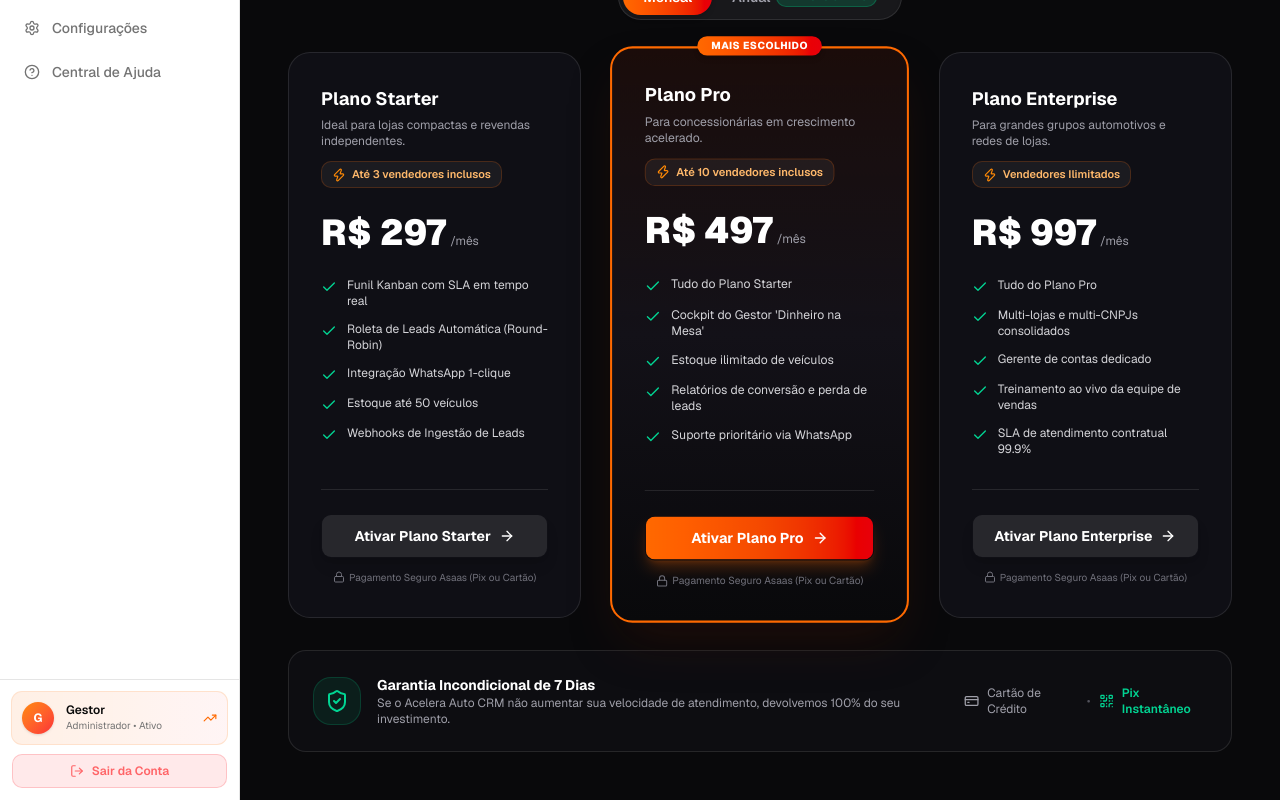
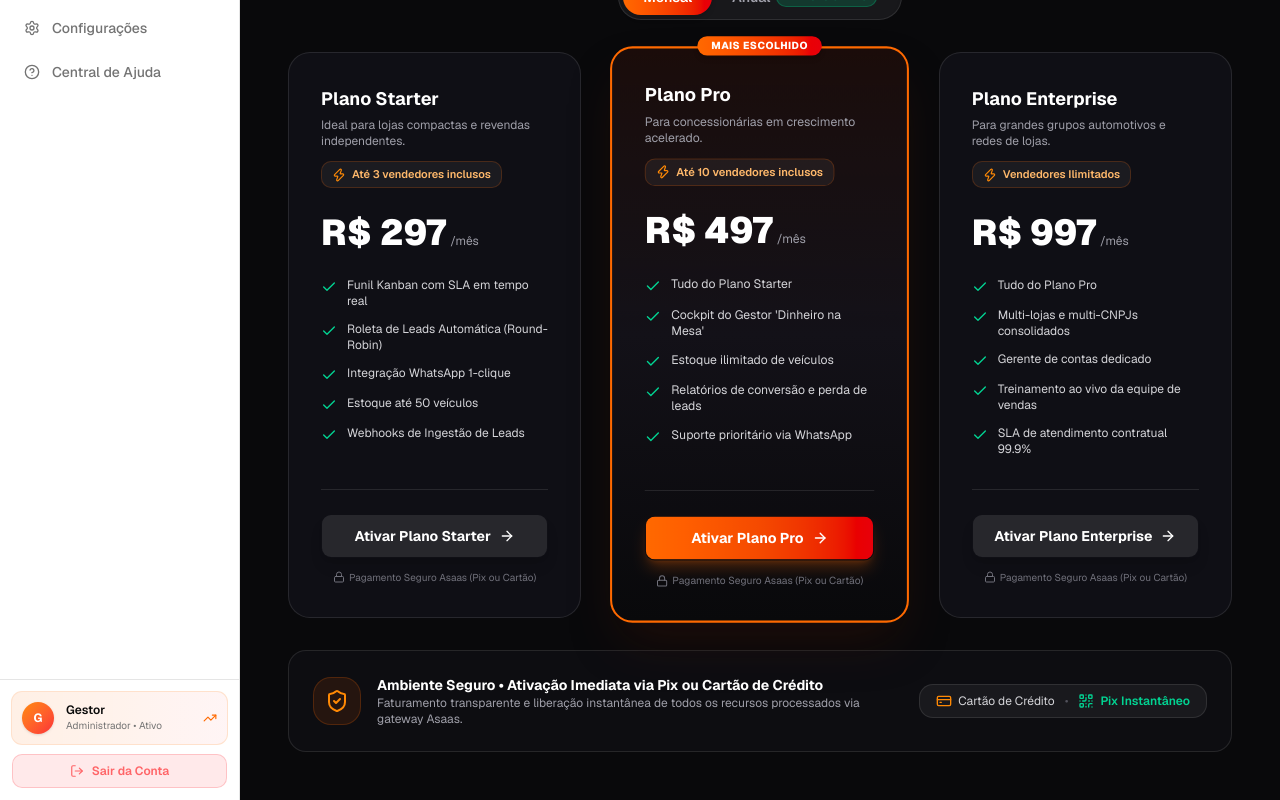
Before and after one commit to cristianlohn/acelera-auto-crm, a Next.js app: page /billing in a window 1280 px wide. Shown: the part 244-1044 px from the top of the page. Built offline with nearby package versions, Linux system fonts and the light colour scheme; no server answers.

Commit message:
refactor(billing): replace guarantee section with secure payment footer and add integration tests

```diff
--- a/src/app/(dashboard)/billing/page.tsx
+++ b/src/app/(dashboard)/billing/page.tsx
@@ -7,7 +7,7 @@
  * - Escolha de ciclo de faturamento (Mensal / Anual com 2 meses grátis).
  * - Seleção de plano (Starter R$ 297, Pro R$ 497, Enterprise R$ 997).
  * - Checkout direto simulado com suporte a Cartão de Crédito e Pix.
- * - Feedback visual de segurança e garantia de 7 dias.
+ * - Ambiente seguro e ativação imediata via gateway Asaas.
  */
 
 "use client";
@@ -286,25 +286,31 @@
           })}
         </div>
 
-        {/* Garantia & Segurança */}
-        <div className="rounded-2xl border border-white/10 bg-[#121218]/50 p-6 flex flex-col sm:flex-row items-center justify-between gap-4 text-center sm:text-left">
+        {/* Ambiente Seguro & Métodos de Pagamento */}
+        <div className="rounded-2xl border border-white/10 bg-[#121218]/50 p-5 sm:p-6 flex flex-col sm:flex-row items-center justify-between gap-4 text-center sm:text-left">
           <div className="flex items-center gap-4">
-            <div className="flex h-12 w-12 shrink-0 items-center justify-center rounded-2xl bg-emerald-500/10 text-emerald-400 border border-emerald-500/20">
+            <div className="flex h-12 w-12 shrink-0 items-center justify-center rounded-2xl bg-orange-500/10 text-orange-400 border border-orange-500/20">
               <ShieldCheck className="h-6 w-6" />
             </div>
             <div>
-              <p className="text-sm font-bold text-white">Garantia Incondicional de 7 Dias</p>
+              <p className="text-sm font-bold text-white">
+                Ambiente Seguro • Ativação Imediata via Pix ou Cartão de Crédito
+              </p>
               <p className="text-xs text-zinc-400">
-                Se o Acelera Auto CRM não aumentar sua velocidade de atendimento, devolvemos 100% do seu investimento.
+                Faturamento transparente e liberação instantânea de todos os recursos processados via gateway Asaas.
               </p>
             </div>
           </div>
-          <div className="flex items-center gap-2 text-xs text-zinc-400">
-            <CreditCard className="h-4 w-4 text-zinc-400" />
-            <span>Cartão de Crédito</span>
+          <div className="flex items-center gap-2.5 text-xs text-zinc-300 bg-white/5 border border-white/10 px-4 py-2 rounded-xl shrink-0">
+            <div className="flex items-center gap-1.5">
+              <CreditCard className="h-4 w-4 text-orange-400" />
+              <span>Cartão de Crédito</span>
+            </div>
             <span className="text-zinc-600">•</span>
-            <QrCode className="h-4 w-4 text-emerald-400" />
-            <span className="text-emerald-400 font-semibold">Pix Instantâneo</span>
+            <div className="flex items-center gap-1.5 text-emerald-400">
+              <QrCode className="h-4 w-4" />
+              <span className="font-semibold">Pix Instantâneo</span>
+            </div>
           </div>
         </div>
       </div>
```
Also changed, not shown: 1 other file (tests, documents, lock files or other folders).
